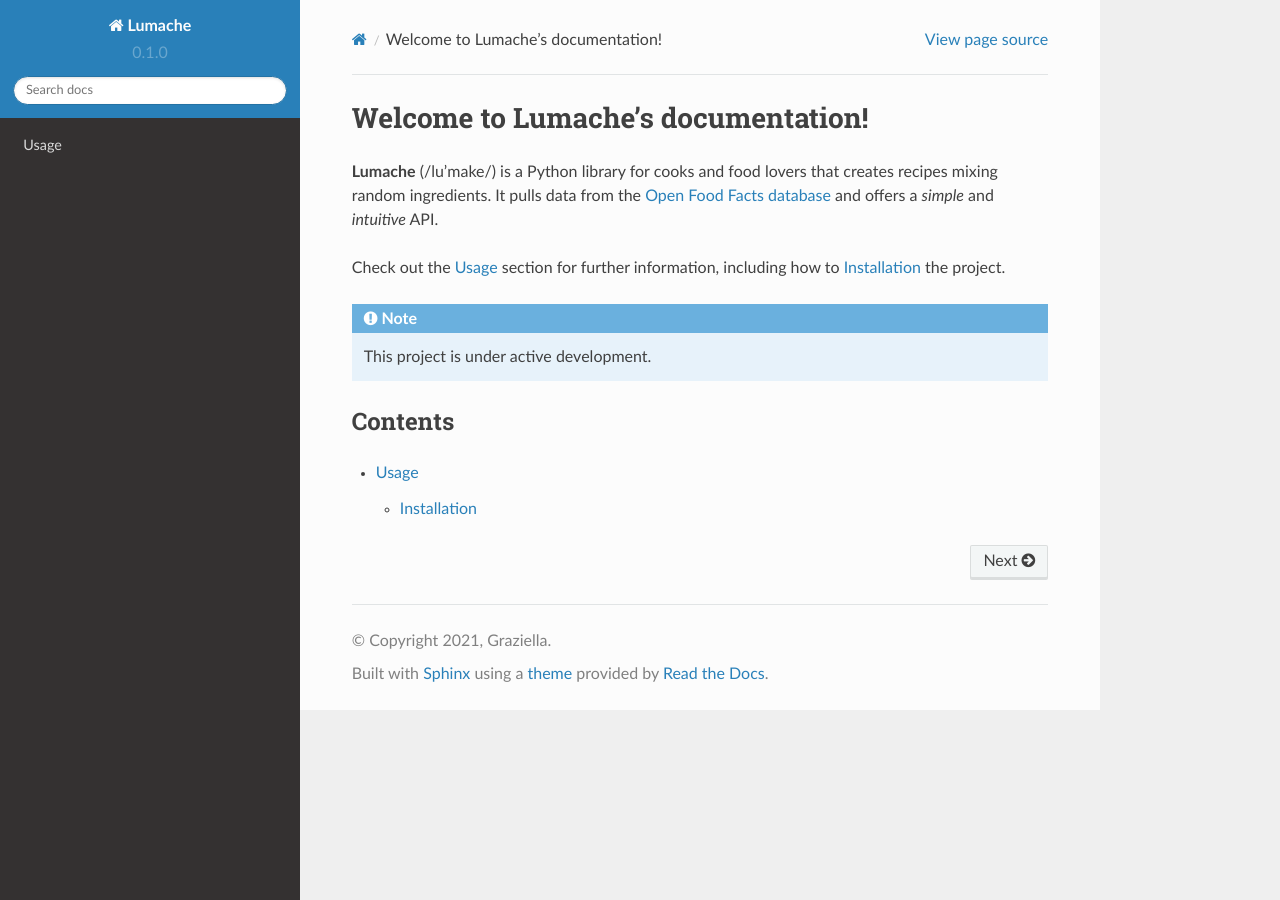
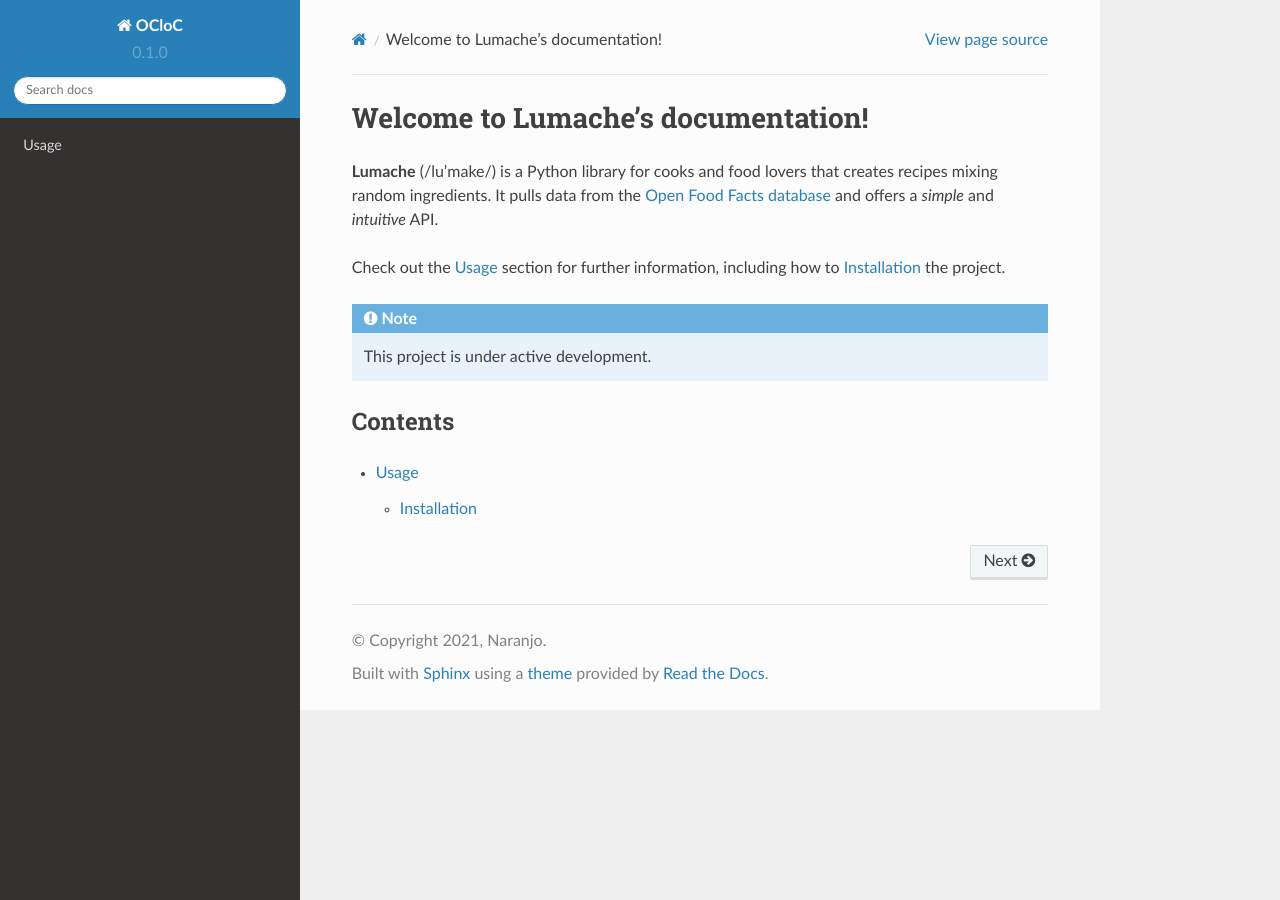
Before and after one commit to davidn182/oclock, a Sphinx documentation site: the page built from docs/source/index.rst, in a window 1280 px wide. Built offline with Sphinx 7.4.7 and the Read the Docs theme 2.0.0, drawn with Linux system fonts in a browser that asks for light colours.

Commit message:
Update conf.py

```diff
--- a/docs/source/conf.py
+++ b/docs/source/conf.py
@@ -2,9 +2,9 @@
 
 # -- Project information
 
-project = 'Lumache'
-copyright = '2021, Graziella'
-author = 'Graziella'
+project = 'OCloC'
+copyright = '2021, Naranjo'
+author = 'David Naranjo'
 
 release = '0.1'
 version = '0.1.0'
```
